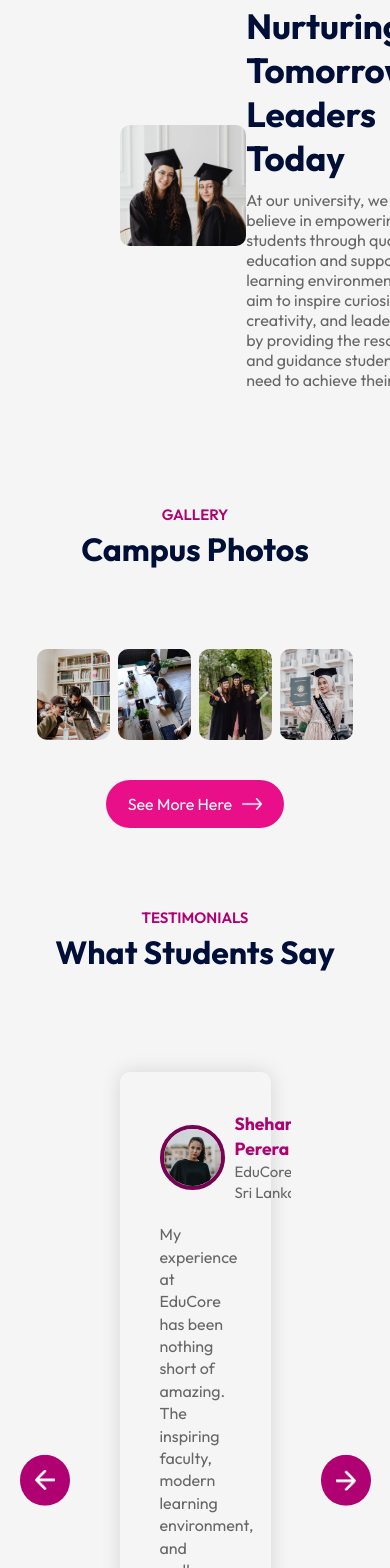
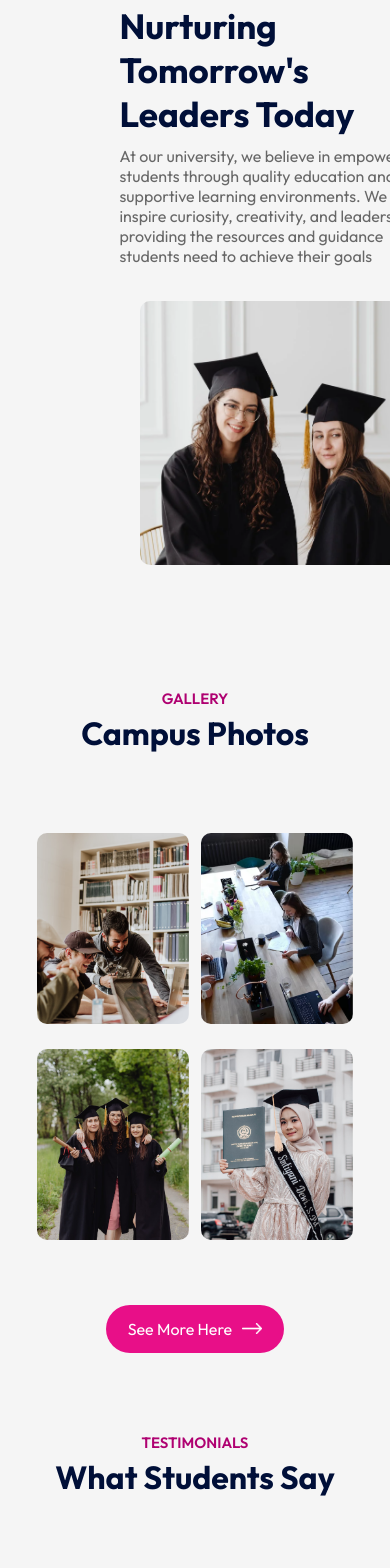
Before and after one commit to sewminiJayawardhana/EduCore, a React (Vite) app: page / in a window 390 px wide. Shown: the part 2140-3708 px from the top of the page. Built offline with nearby package versions, Linux system fonts and the light colour scheme.

Commit message:
`Added media queries for responsive design in About, Campus and Testimonials components`

```diff
--- a/src/Components/About/About.css
+++ b/src/Components/About/About.css
@@ -32,3 +32,17 @@
     color: #676767;
     margin-bottom: 15px;
 }
+/* media Query */
+@media (max-width : 800px){
+    .about{
+        flex-direction: column;
+    }
+    .about-left{
+        flex-basis: 100%;
+        margin: 20px;
+        order: 2;
+    }
+    .about-right{
+        flex-basis: 100%;
+    }
+}
--- a/src/Components/Campus/Campus.css
+++ b/src/Components/Campus/Campus.css
@@ -14,3 +14,14 @@
     width: 23%;
     border-radius:10px;
 }
+
+/* media query */
+@media (max-width:800px){
+    .gallery{
+        flex-wrap:wrap;
+    }
+    .gallery img{
+        width: 48%;
+        margin-bottom: 25px;
+    }
+}
--- a/src/Components/Testimonials/Testimonials.css
+++ b/src/Components/Testimonials/Testimonials.css
@@ -55,3 +55,14 @@
 .user-info h3{
     color:#AF0171;
 }
+
+/* media query */
+@media (max-width:800px){
+    .testimonials{
+        padding: 0 40px;
+    }
+    .next-btn , .back-btn{
+        width: 35px;
+        padding: 10px;
+    }
+}
```
